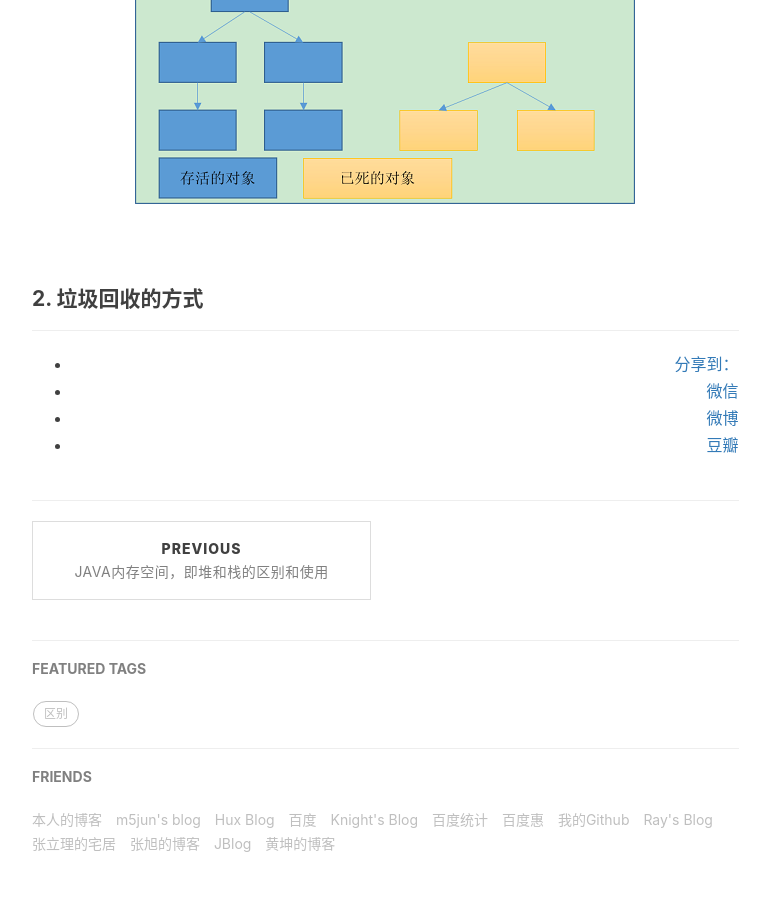
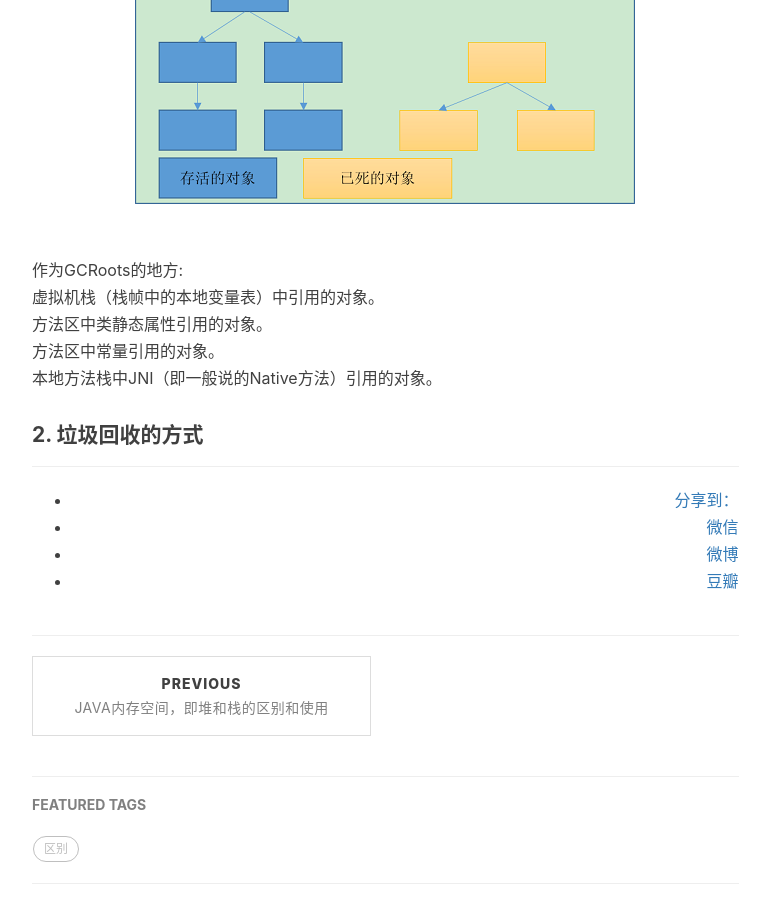
Before and after one commit to baiscjava/basicjava.github.io, a Jekyll site: the page built from _posts/2017-01-13-Java的垃圾回收机制.md, in a window 1280 px wide and 900 px high, scrolled down 919 px. Shown: the whole window, without its empty margins (233-1003 px from the left). Built offline with Jekyll 4.4.1, drawn with Linux system fonts in a browser that asks for light colours; nearby versions of some CDN libraries; comment, search, counter and statistics services are not loaded.

Commit message:
Update 2017-01-13-Java的垃圾回收机制.md

```diff
--- a/_posts/2017-01-13-Java的垃圾回收机制.md
+++ b/_posts/2017-01-13-Java的垃圾回收机制.md
@@ -20,5 +20,10 @@ tags:
 存在的问题是，当两个实例相互之间都有引用，但是二者没有其他的引用的时候，这部分内存将不会被回收。<br>
 (2). 引用可达方式<br>
 ![gras](/images/stackheap/Object可达性判断.png)<br>
+作为GCRoots的地方:<br>
+虚拟机栈（栈帧中的本地变量表）中引用的对象。<br>
+方法区中类静态属性引用的对象。<br>
+方法区中常量引用的对象。<br>
+本地方法栈中JNI（即一般说的Native方法）引用的对象。<br>
 
 #### 2. 垃圾回收的方式
```
